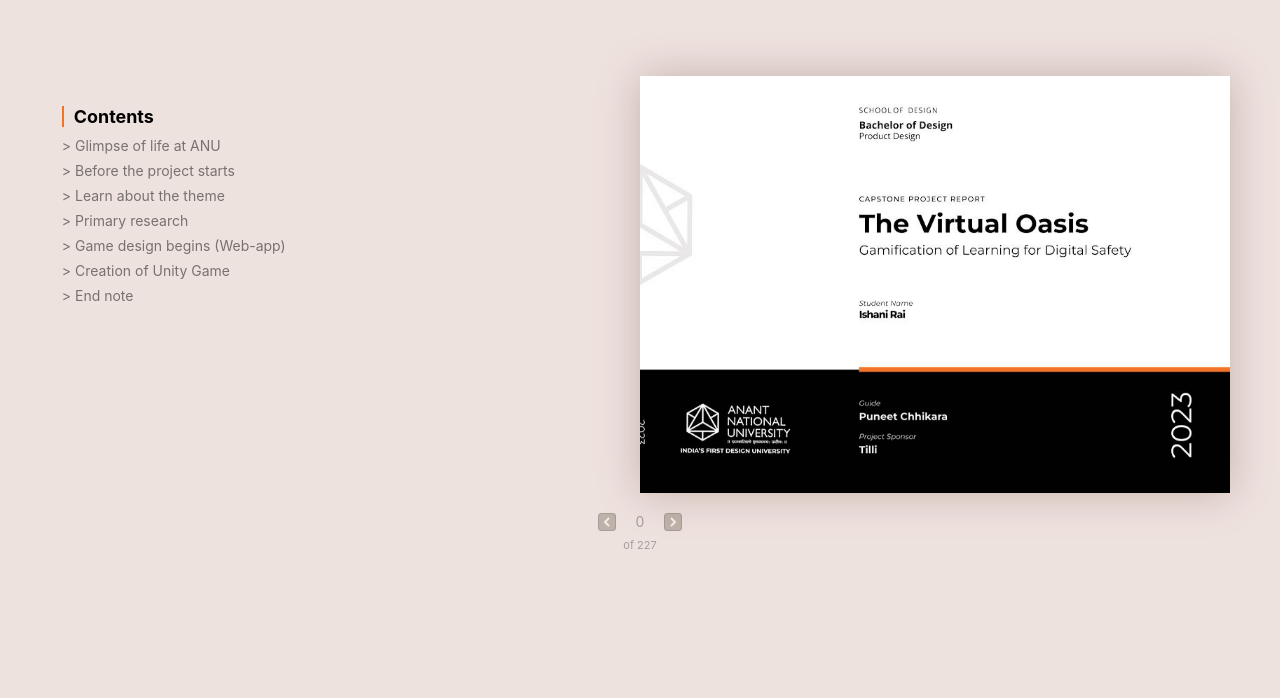
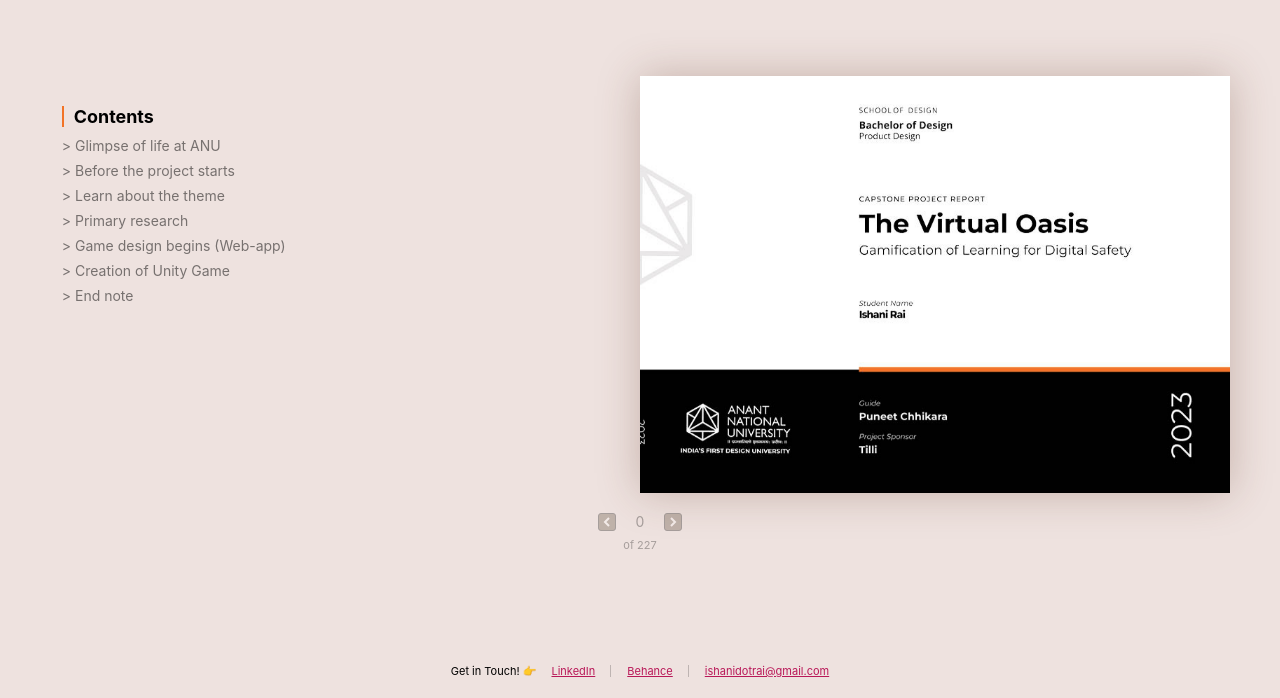
Before and after one commit to Mercyssh/Ishani-Thesis-Site, a plain HTML site: page index.html in a window 1280 px wide. Shown: the part 102-800 px from the top of the page. Drawn offline with Linux system fonts and the light colour scheme.

Commit message:
added contact info

```diff
--- a/index.css
+++ b/index.css
@@ -368,3 +368,39 @@ ul li:active {
 .p-temporal {
     background: white;
 }
+
+
+/* Contact Information at bottom */
+#contactInfo {
+    font-family: 'Montserrat', 'Inter', Helvetica, sans-serif;
+    font-size: max(.7vw, 11px);
+
+    display: flex;
+    justify-content: center;
+    align-items: center;
+    column-gap: 15px;
+    text-align: center;
+
+    width: max-content;
+    height: max-content;
+
+
+    position: absolute;
+    bottom: 20px;
+}
+
+#contactInfo .sep {
+    width: 1px;
+    height: 12px;
+    border-left: 1px solid black;
+    opacity: .2;
+}
+
+#contactInfo a:link {
+    color: #b91858;
+
+}
+
+#contactInfo a:visited {
+    color: #b91858;
+}
--- a/index.html
+++ b/index.html
@@ -4,7 +4,7 @@
 <head>
     <meta charset="UTF-8">
     <meta name="viewport" content="width=device-width, initial-scale=1.0">
-    <title>My Cellmate was a Frog (Thesis Book)</title>
+    <title>🎓 Ishani Rai | Capstone Thesis (2023)</title>
     <link rel="stylesheet" href="index.css">
 </head>
 
@@ -302,6 +302,15 @@
             "Try tapping, turning page, or typing a page number to navigate!"
         </div>
 
+        <div id="contactInfo">
+            <div>Get in Touch! 👉</div>
+            <a href="https://www.linkedin.com/in/ishani-rai-08987b19b/" target="_blank">LinkedIn</a>
+            <div class="sep"></div>
+            <a href="https://www.behance.net/ishanirai" target="_blank">Behance</a>
+            <div class="sep"></div>
+            <a href="mailto:ishanidotrai@gmail.com" target="_blank">ishanidotrai@gmail.com</a>
+        </div>
+
     </div>
 
     <script src="./req/jquery.min.1.7.js"></script>
```
